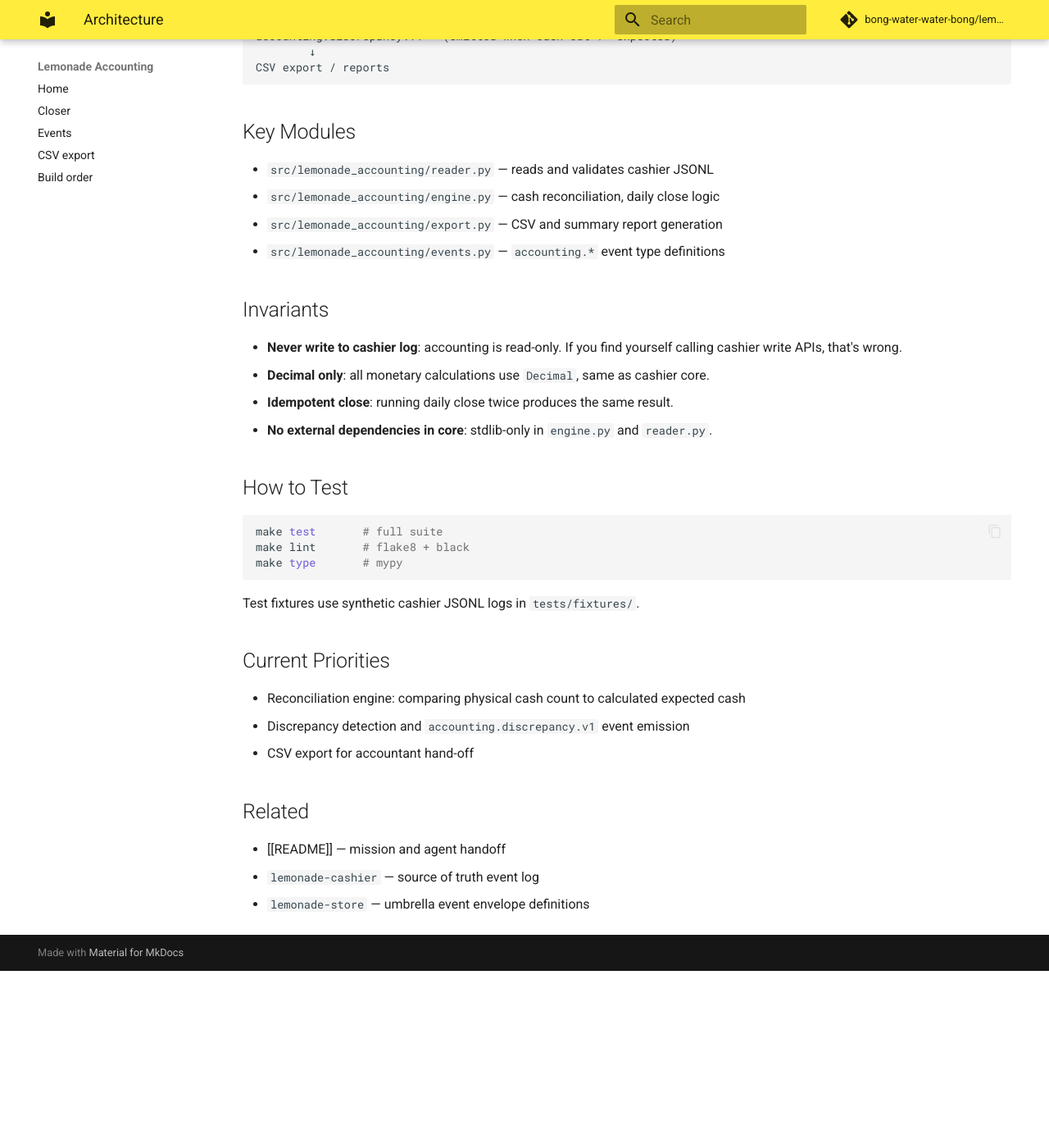
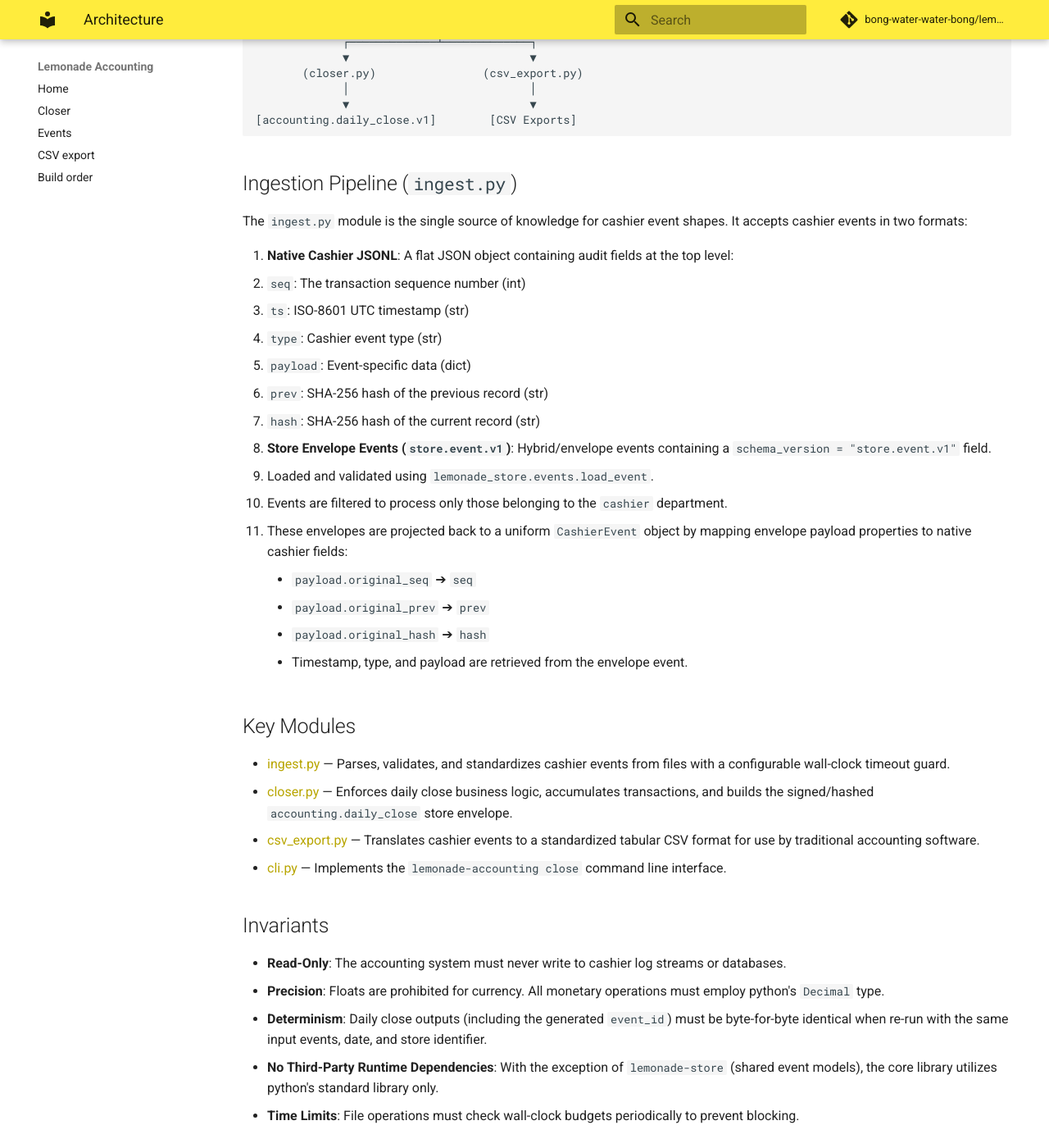
Before and after one commit to bong-water-water-bong/lemonade-accounting, an MkDocs documentation site: the page built from docs/wiki/architecture.md, in a window 1280 px wide and 1400 px high, scrolled down 472 px. Shown: the whole window at 82% size. Built offline with MkDocs 1.6.1 and Material for MkDocs 9.7.7, drawn with Linux system fonts in a browser that asks for light colours; comment, search, counter and statistics services are not loaded; before the commit the page ends 1656 px from its top, so only the background shows below that; some of the changed text lies outside the part shown.

Commit message:
docs: resolve wiki drift under docs/wiki
Co-authored-by: multica-agent <github@multica.ai>

````diff
--- /dev/null
+++ b/docs/wiki/agents.md
@@ -0,0 +1,58 @@
+# Agent Guidelines & Safe Zones
+
+This document provides specialized guidance for AI agents (and human developers) on safe operating procedures, boundaries, and tasks that are strictly out-of-scope in `lemonade-accounting`.
+
+## Agent Safe Zones (Allowed Territory)
+
+Agents are encouraged to modify, optimize, or extend the following modules:
+
+- **`src/lemonade_accounting/ingest.py`**: Optimizing parsing performance, handling hybrid format schema variations, or tweaking wall-clock timeout checks.
+- **`src/lemonade_accounting/closer.py`**: Modifying daily close summaries or calculating metrics from cashier events.
+- **`src/lemonade_accounting/csv_export.py`**: Adding or refining CSV columns generated for accountants, provided they derive solely from standard `CashierEvent` inputs.
+- **`src/lemonade_accounting/cli.py`**: Extending CLI argument parsing or error handling messages.
+- **Tests**: Adding pytest test cases, mock event logs, or edge-case validation checks under the `tests/` directory.
+
+Any code change is considered safe only if:
+1. `make test` runs and passes successfully.
+2. `make lint` and `make type` report zero errors.
+3. It strictly respects the **Hard Rules** listed below.
+
+---
+
+## Out-of-Scope / Unsafe Zones (Do NOT Touch)
+
+The following areas are strictly forbidden for autonomous changes. Modifying these without human verification or explicit instruction will result in PR rejection:
+
+### 1. Payment Integrations
+- **No wallets, gateways, card readers, or processor integrations** (e.g. Stripe, PayPal, Square).
+- Accounting only processes daily closures and reconciles cash; it does not authorize, verify, or move actual funds.
+
+### 2. Modifying Cashier State
+- **Accounting must remain strictly read-only.**
+- Do not add APIs, write commands, or append logic targeting `lemonade-cashier` event logs or cashier databases.
+
+### 3. Customer Data & PII
+- **Do not collect, store, or process Customer PII** (Personally Identifiable Information).
+- Customer names, phone numbers, loyalty details, credit card numbers, audio recordings, or photos must never be persisted, logged, or exported.
+
+### 4. Cloud Services / Integrations
+- **No external network connections or cloud pushes.**
+- All processing must be offline and run locally. Do not write integrations to push reports to cloud accounting services (e.g., QuickBooks Online, Xero) or automatic tax filing systems.
+
+### 5. Runtime Third-Party Dependencies
+- **No new third-party packages in `dependencies`** within `pyproject.toml`.
+- The runtime code must remain standard-library-only, with the sole exception of the `lemonade-store` package.
+
+---
+
+## Agent Workflow Rules
+
+- **Pre-Change and Post-Change Summaries**: Always write a plain-English explanation of your intent before making edits, and a summary of completed actions afterward.
+- **Incremental Steps**: Break down complex features into small, testable commits. Do not attempt multiple large structural edits simultaneously.
+- **Error Handling**: Do not let standard exceptions leak from parsing code. Translate bad JSON, format mismatches, and timeouts into `IngestError` instances inside `ingest.py`.
+
+## Related Docs
+- [README.md](file:///home/bcloud/multica_workspaces/eb279b7e-f49c-4099-a687-c1af978f0a5d/5e8bc9a5/workdir/lemonade-accounting/docs/wiki/README.md) — Mission and entry point
+- [architecture.md](file:///home/bcloud/multica_workspaces/eb279b7e-f49c-4099-a687-c1af978f0a5d/5e8bc9a5/workdir/lemonade-accounting/docs/wiki/architecture.md) — Pipeline and ingestion architecture
+- [conventions.md](file:///home/bcloud/multica_workspaces/eb279b7e-f49c-4099-a687-c1af978f0a5d/5e8bc9a5/workdir/lemonade-accounting/docs/wiki/conventions.md) — Standards and style guides
+- [runbook.md](file:///home/bcloud/multica_workspaces/eb279b7e-f49c-4099-a687-c1af978f0a5d/5e8bc9a5/workdir/lemonade-accounting/docs/wiki/runbook.md) — Execution and validation runbook
--- a/docs/wiki/architecture.md
+++ b/docs/wiki/architecture.md
@@ -1,50 +1,60 @@
 # Architecture
 
-> Daily close, cash reconciliation, and CSV export. Reads cashier JSONL events, emits `accounting.*` envelope events.
+> Daily close, cash reconciliation, and CSV export. Reads cashier JSONL events (including native logs and store.event.v1 envelopes), projects them to standard representation, and emits `accounting.*` envelope events.
 
 ## Overview
-lemonade-accounting is a read-only consumer of `lemonade-cashier` event logs. It never writes to cashier state — it projects financial summaries from the append-only JSONL event log.
+`lemonade-accounting` is a read-only consumer of cashier event logs. It projects financial summaries without modifying the append-only source log.
 
 ```
-lemonade-cashier JSONL log
-        ↓
-lemonade_accounting.reader  (reads & validates store.event.v1 envelopes)
-        ↓
-lemonade_accounting.engine  (double-entry bookkeeping, cash reconciliation)
-        ↓
-accounting.daily_close.v1   (emitted to shared event envelope)
-accounting.discrepancy.v1   (emitted when cash-out != expected)
-        ↓
-CSV export / reports
+                  [cashier JSONL log]
+                           │
+                           ▼
+                  lemonade_accounting
+                      (ingest.py)
+                           │
+             ┌─────────────┴─────────────┐
+             ▼                           ▼
+       (closer.py)                (csv_export.py)
+             │                           │
+             ▼                           ▼
+[accounting.daily_close.v1]        [CSV Exports]
 ```
 
+## Ingestion Pipeline (`ingest.py`)
+The `ingest.py` module is the single source of knowledge for cashier event shapes. It accepts cashier events in two formats:
+
+1. **Native Cashier JSONL**: A flat JSON object containing audit fields at the top level:
+   - `seq`: The transaction sequence number (int)
+   - `ts`: ISO-8601 UTC timestamp (str)
+   - `type`: Cashier event type (str)
+   - `payload`: Event-specific data (dict)
+   - `prev`: SHA-256 hash of the previous record (str)
+   - `hash`: SHA-256 hash of the current record (str)
+
+2. **Store Envelope Events (`store.event.v1`)**: Hybrid/envelope events containing a `schema_version = "store.event.v1"` field.
+   - Loaded and validated using `lemonade_store.events.load_event`.
+   - Events are filtered to process only those belonging to the `cashier` department.
+   - These envelopes are projected back to a uniform `CashierEvent` object by mapping envelope payload properties to native cashier fields:
+     - `payload.original_seq` ➔ `seq`
+     - `payload.original_prev` ➔ `prev`
+     - `payload.original_hash` ➔ `hash`
+     - Timestamp, type, and payload are retrieved from the envelope event.
+
 ## Key Modules
-- `src/lemonade_accounting/reader.py` — reads and validates cashier JSONL
-- `src/lemonade_accounting/engine.py` — cash reconciliation, daily close logic
-- `src/lemonade_accounting/export.py` — CSV and summary report generation
-- `src/lemonade_accounting/events.py` — `accounting.*` event type definitions
+- [ingest.py](file:///home/bcloud/multica_workspaces/eb279b7e-f49c-4099-a687-c1af978f0a5d/5e8bc9a5/workdir/lemonade-accounting/src/lemonade_accounting/ingest.py) — Parses, validates, and standardizes cashier events from files with a configurable wall-clock timeout guard.
+- [closer.py](file:///home/bcloud/multica_workspaces/eb279b7e-f49c-4099-a687-c1af978f0a5d/5e8bc9a5/workdir/lemonade-accounting/src/lemonade_accounting/closer.py) — Enforces daily close business logic, accumulates transactions, and builds the signed/hashed `accounting.daily_close` store envelope.
+- [csv_export.py](file:///home/bcloud/multica_workspaces/eb279b7e-f49c-4099-a687-c1af978f0a5d/5e8bc9a5/workdir/lemonade-accounting/src/lemonade_accounting/csv_export.py) — Translates cashier events to a standardized tabular CSV format for use by traditional accounting software.
+- [cli.py](file:///home/bcloud/multica_workspaces/eb279b7e-f49c-4099-a687-c1af978f0a5d/5e8bc9a5/workdir/lemonade-accounting/src/lemonade_accounting/cli.py) — Implements the `lemonade-accounting close` command line interface.
 
 ## Invariants
-- **Never write to cashier log**: accounting is read-only. If you find yourself calling cashier write APIs, that's wrong.
-- **Decimal only**: all monetary calculations use `Decimal`, same as cashier core.
-- **Idempotent close**: running daily close twice produces the same result.
-- **No external dependencies in core**: stdlib-only in `engine.py` and `reader.py`.
+- **Read-Only**: The accounting system must never write to cashier log streams or databases.
+- **Precision**: Floats are prohibited for currency. All monetary operations must employ python's `Decimal` type.
+- **Determinism**: Daily close outputs (including the generated `event_id`) must be byte-for-byte identical when re-run with the same input events, date, and store identifier.
+- **No Third-Party Runtime Dependencies**: With the exception of `lemonade-store` (shared event models), the core library utilizes python's standard library only.
+- **Time Limits**: File operations must check wall-clock budgets periodically to prevent blocking.
 
-## How to Test
-```bash
-make test       # full suite
-make lint       # flake8 + black
-make type       # mypy
-```
-
-Test fixtures use synthetic cashier JSONL logs in `tests/fixtures/`.
-
-## Current Priorities
-- Reconciliation engine: comparing physical cash count to calculated expected cash
-- Discrepancy detection and `accounting.discrepancy.v1` event emission
-- CSV export for accountant hand-off
-
-## Related
-- [[README]] — mission and agent handoff
-- `lemonade-cashier` — source of truth event log
-- `lemonade-store` — umbrella event envelope definitions
+## Related Docs
+- [README.md](file:///home/bcloud/multica_workspaces/eb279b7e-f49c-4099-a687-c1af978f0a5d/5e8bc9a5/workdir/lemonade-accounting/docs/wiki/README.md) — Mission and entry point
+- [conventions.md](file:///home/bcloud/multica_workspaces/eb279b7e-f49c-4099-a687-c1af978f0a5d/5e8bc9a5/workdir/lemonade-accounting/docs/wiki/conventions.md) — Coding styles & patterns
+- [runbook.md](file:///home/bcloud/multica_workspaces/eb279b7e-f49c-4099-a687-c1af978f0a5d/5e8bc9a5/workdir/lemonade-accounting/docs/wiki/runbook.md) — Executing CLI commands & test suites
+- [agents.md](file:///home/bcloud/multica_workspaces/eb279b7e-f49c-4099-a687-c1af978f0a5d/5e8bc9a5/workdir/lemonade-accounting/docs/wiki/agents.md) — Rules, limits, and safe change zones
````
Also changed, not shown: docs/wiki/conventions.md (added, +41 -0 lines), docs/wiki/runbook.md (added, +96 -0 lines).
